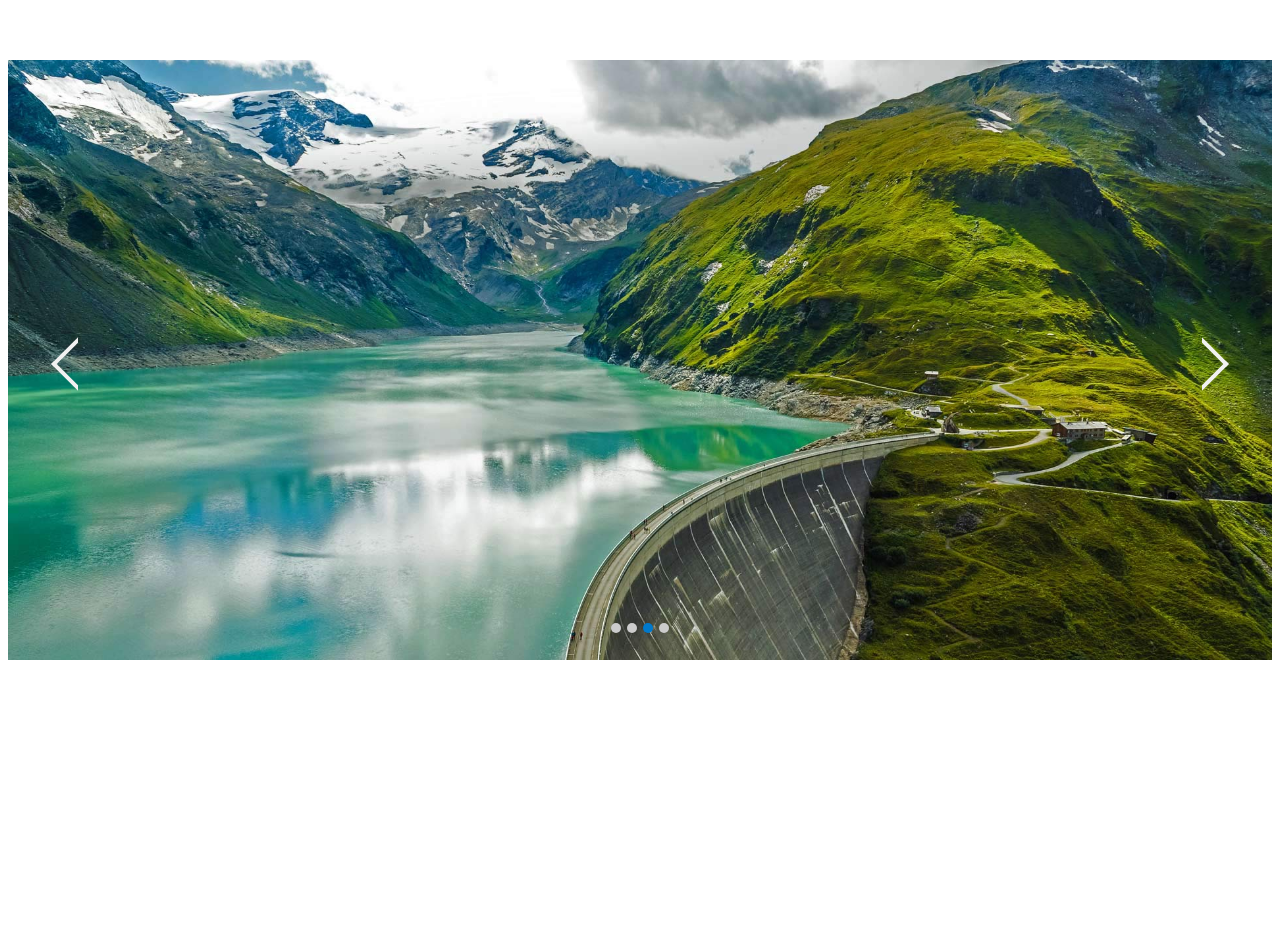
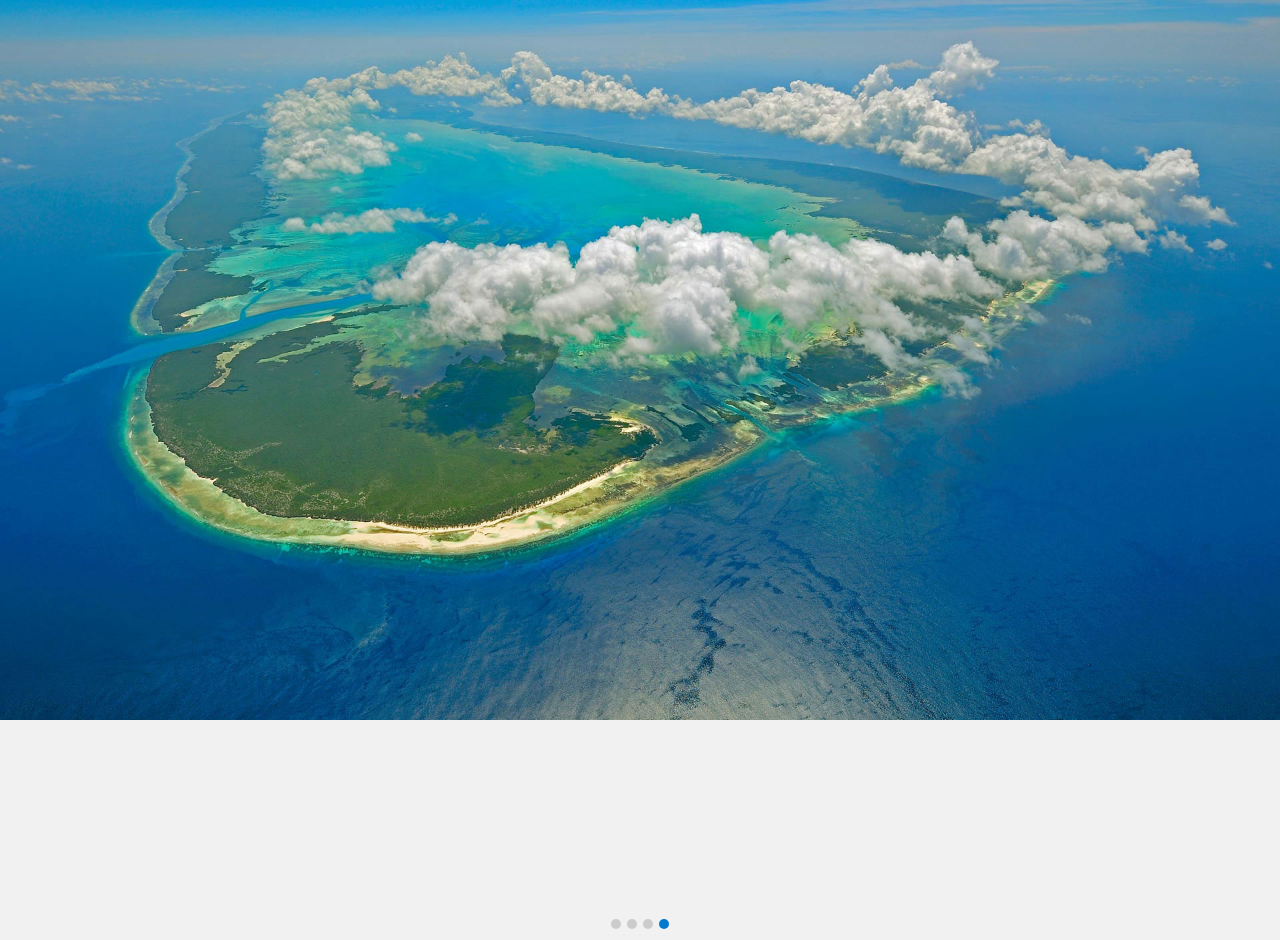
Before and after one commit to HandsomeHan515/vue-ui, a Vue app: page / in a window 1280 px wide. Before the commit the page ends 800 px from the top, so only its background shows below. Built offline with nearby package versions, Linux system fonts and the light colour scheme.

Commit message:
代码优化

```diff
--- a/src/App.vue
+++ b/src/App.vue
@@ -6,17 +6,20 @@
 
 <script>
 export default {
-    name: 'App'
-  }
+  name: "App"
+};
 </script>
 
 <style>
+* {
+  margin: 0;
+  padding: 0;
+}
 #app {
-    font-family: 'Avenir', Helvetica, Arial, sans-serif;
+  font-family: "Avenir", Helvetica, Arial, sans-serif;
   -webkit-font-smoothing: antialiased;
   -moz-osx-font-smoothing: grayscale;
   text-align: center;
   color: #2c3e50;
-    margin-top: 60px;
 }
 </style>
--- a/src/components/Carousel.vue
+++ b/src/components/Carousel.vue
@@ -53,7 +53,7 @@ export default {
   data() {
     return {
       timer: null, // 定时器
-      active: this.slideTo,
+      active: this.current,
       previous: !this.loop, //上下可点击，循环时就一直是false
       next: false,
       pages: 0, //共有多少页
@@ -67,9 +67,10 @@ export default {
       type: Number,
       default: 360
     },
+    // 目前支持 fade 和 slide 两种
     animation: {
       type: String,
-      default: "fade" //fade和slide两种
+      default: "fade"
     },
     // 停留时间，毫秒
     interval: {
@@ -91,8 +92,8 @@ export default {
       type: Boolean,
       default: true
     },
-    slideTo: {
-      //滑动到第几个
+    // 当前显示第几个，默认第一个
+    current: {
       type: Number,
       default: 0
     },
@@ -106,8 +107,8 @@ export default {
       type: Boolean,
       default: true
     },
+    // 动画过渡时间，单位毫秒
     speed: {
-      //动画过度时间，单位毫秒
       type: Number,
       default: 300
     },
@@ -119,7 +120,7 @@ export default {
       return {
         width: this.conWidth * this.pages + "px",
         overflow: "hidden",
-        transform: `translate(${this.moveWidth},0)`,
+        transform: `translate(${this.moveWidth}, 0)`,
         transition: `transform ${this.speed / 1000}s`
       };
     }
@@ -137,8 +138,8 @@ export default {
     });
   },
   watch: {
-    active(val, oldval) {
-      this.controlClass(this.animation, false, oldval);
+    active(val, oldVal) {
+      this.controlClass(this.animation, false, oldVal);
       this.controlClass(this.animation, true, val);
       this.slideAfter ? this.slideAfter(val) : "";
     }
@@ -189,56 +190,29 @@ export default {
         }
       }
     },
-    // 点击下方导航
-    handleClickPointer(i) {
-      console.log("current: %o, active: %o", i, this.active);
-    },
-    hasClass(elements, cName) {
-      return !!elements.className.match(
-        new RegExp("(\\s|^)" + cName + "(\\s|$)")
-      );
-    },
-    addClass(elements, cName) {
-      if (!this.hasClass(elements, cName)) {
-        if (elements.className) {
-          elements.className += " " + cName;
-        } else {
-          elements.className += cName;
-        }
-      }
-    },
-    removeClass(elements, cName) {
-      if (this.hasClass(elements, cName)) {
-        elements.className = elements.className.replace(
-          new RegExp("(\\s|^)" + cName + "(\\s|$)"),
-          ""
-        );
-      }
-    },
+    // 控制样式
     controlClass(animation, show, index) {
       let el = this.$children[index].$el;
 
       if (animation === "fade") {
         if (show) {
-          this.addClass(el, "active");
           el.style.opacity = 1;
           el.style.zIndex = 1;
         } else {
-          this.removeClass(el, "active");
           el.style.opacity = 0;
-          el.style.zIndex = "";
+          el.style.zIndex = 0;
         }
       } else if (animation === "slide") {
         if (show) {
-          //left
-          this.addClass(el, "active");
           this.moveWidth = -this.conWidth * index + "px";
         } else {
-          //right
-          this.removeClass(el, "active");
           this.moveWidth = this.conWidth * index + "px";
         }
       }
+    },
+    // 点击下方导航
+    handleClickPointer(i) {
+      console.log("current: %o, active: %o", i, this.active);
     }
   }
 };
--- a/src/view/Home.vue
+++ b/src/view/Home.vue
@@ -6,7 +6,7 @@
       <b-tab-pane label="橘子" :disabled="true" name="third">3</b-tab-pane>
       <b-tab-pane label="荔枝" name="fourth">4</b-tab-pane>
     </b-tabs> -->
-    <b-carousel animation="fade" :height="600">
+    <b-carousel animation="fade" :height="height" :current="2" :arrow="false" :hoverPause="false" :interval="5000">
       <b-carousel-item><img style="height: 100%; width: 100%;" src="../assets/4.jpg" alt=""></b-carousel-item>
       <b-carousel-item><img style="height: 100%; width: 100%;" src="../assets/1.jpg" alt=""></b-carousel-item>
       <b-carousel-item><img style="height: 100%; width: 100%;" src="../assets/2.jpg" alt=""></b-carousel-item>
@@ -20,8 +20,12 @@ export default {
   name: "Home",
   data() {
     return {
-      activeName: "first"
+      activeName: "first",
+      height: 940
     };
+  },
+  mounted() {
+    console.log(document.body.offsetHeight);
   }
 };
 </script>
```
Lines whose indentation alone changed are shown as unchanged.
